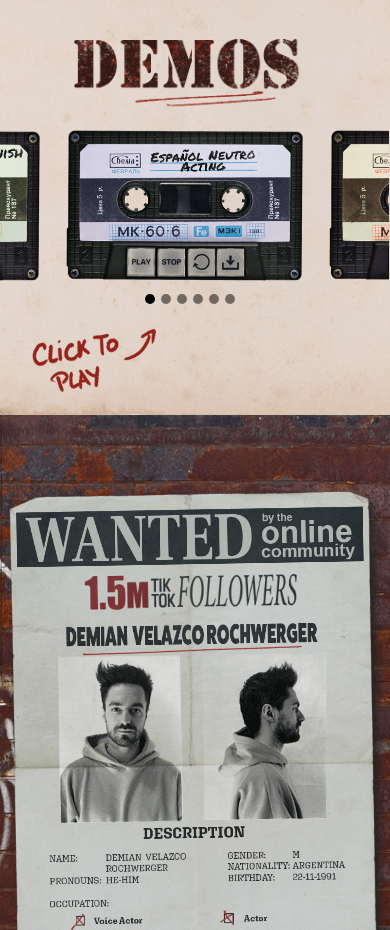
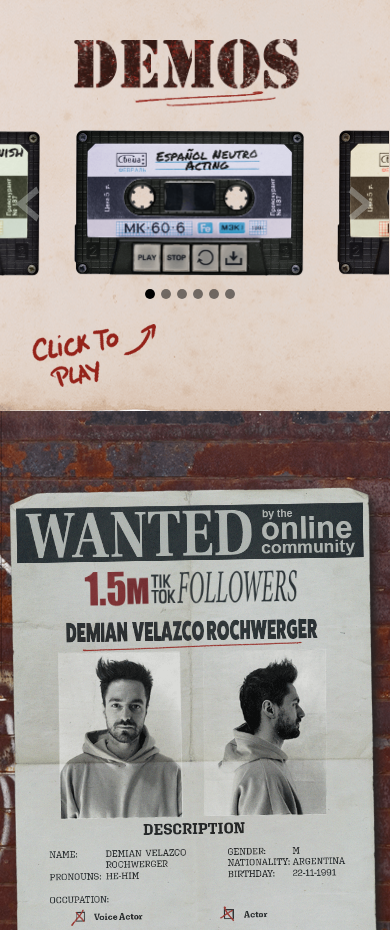
Before and after one commit to Demiroch/demiroch-web, a React (Create React App) app: page / in a window 390 px wide. Shown: the part 1760-2690 px from the top of the page. Built offline with nearby package versions, Linux system fonts and the light colour scheme; the HTML template or start-up script is replaced by a standard one.

Commit message:
finish cassete arrow

```diff
--- a/src/component/imageSlider/ImageSlider.css
+++ b/src/component/imageSlider/ImageSlider.css
@@ -69,6 +69,10 @@
         margin-left: 0;
     }
 
+    .cassete-arrow {
+        filter: invert(1);
+    }
+
     .carousel-inner {
         width: 200% !important;
         left: -47% !important;
@@ -131,4 +135,9 @@
         /* captions can now be added */
         width: 33%;
     }
+
+    .margin-cassete{
+        width: 32% !important;
+        margin-left: 1%;
+    }
 }
--- a/src/component/imageSlider/ImageSlider.js
+++ b/src/component/imageSlider/ImageSlider.js
@@ -49,7 +49,7 @@
 
     const getCarouselLicence = (src, alt, videoSrcFromClick) => {
         return <Carousel.Item className="carousel-item-custom licence-item clickable" onClick={() => clickOnSlider(videoSrcFromClick, alt)}>
-                    <div className="carousel-image-container item__third">
+                    <div className={"carousel-image-container item__third "}>
                         <img
                             className="d-block w-100 carousel-image"
                             src={src}
@@ -57,13 +57,14 @@
                     </div>
                 </Carousel.Item>
     }
+    const casseteClass = isForCassete ? "cassete-arrow" : "";
 
     const getLeftIcon = () => {
-        return <img src={left} className="arrow-carousel" id="left-arrow"  alt="Left-Arrow"/>;
+        return <img src={left} className={"arrow-carousel " + casseteClass} id="left-arrow"  alt="Left-Arrow"/>;
     }
 
     const getRightIcon = () => {
-        return <img src={right} className="arrow-carousel" id="right-arrow" alt="Right-Arrow"/>;
+        return <img src={right} className={"arrow-carousel " + casseteClass} id="right-arrow" alt="Right-Arrow"/>;
     }
 
     const clickOnSlider = (videoSrcFromClick, title) => {
@@ -74,7 +75,7 @@
 
     const getCarouselCassete = (src, id, audioSrc) => {
         return <Carousel.Item className="carousel-item-custom cassete-item clickable" >
-            <div className="carousel-image-container item__third">
+            <div className="carousel-image-container item__third margin-cassete">
                 <Cassete id={id} className="cassete-for-all" src={src} audio="" isMobile={isMobile} audioSrc={audioSrc}/>
             </div>
         </Carousel.Item>
```
